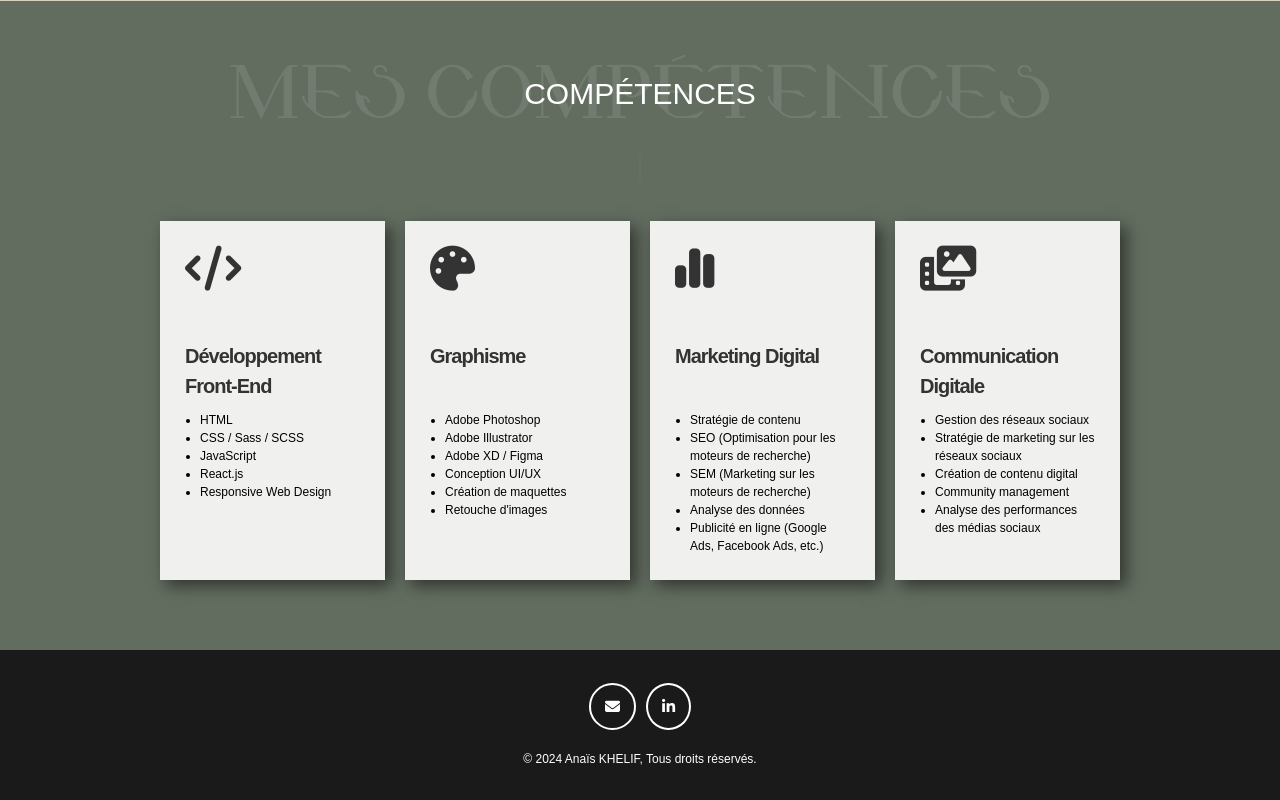
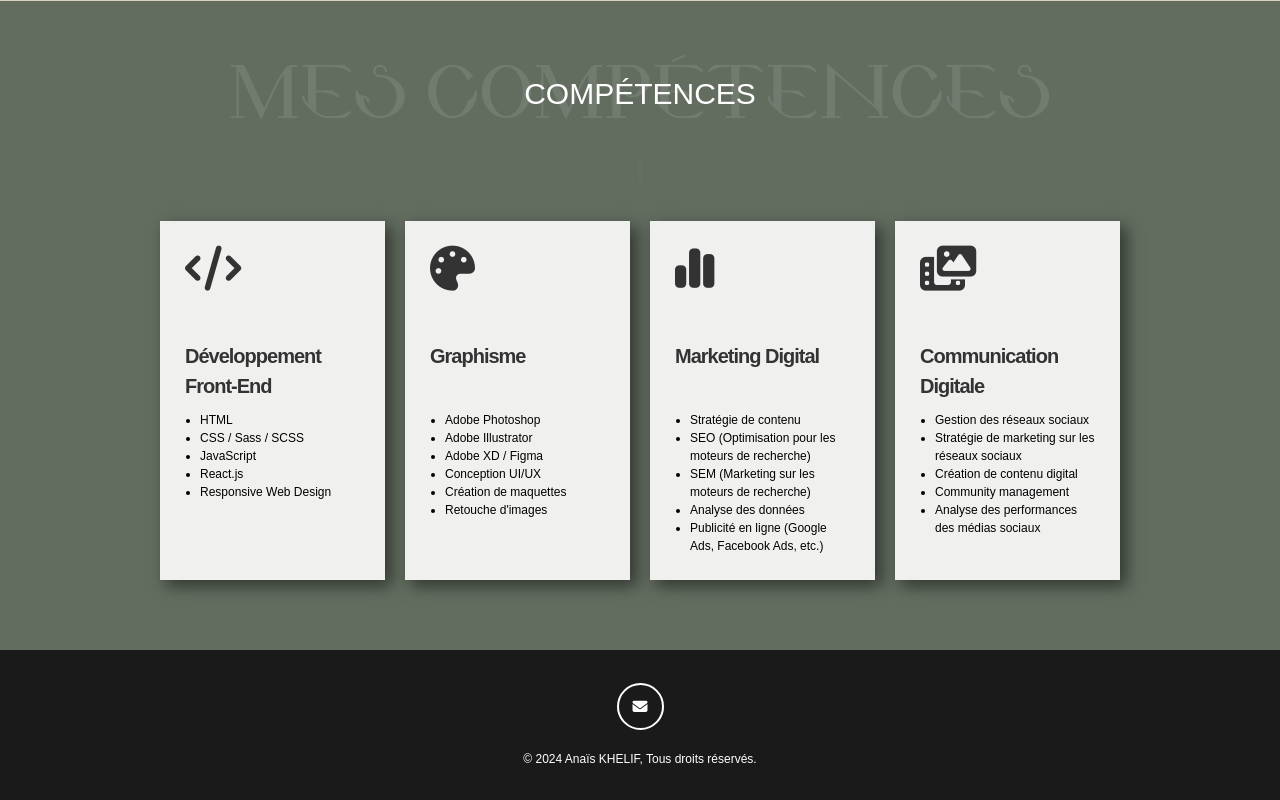
Before and after one commit to anakhlf/portefolio-anaiskhelif, a React (Create React App) app: page /#/ in a window 1280 px wide. Shown: the part 2075-2875 px from the top of the page. Built offline with nearby package versions, Linux system fonts and the light colour scheme.

Commit message:
modif contact

```diff
--- a/src/common/containers/Footer/index.js
+++ b/src/common/containers/Footer/index.js
@@ -7,9 +7,6 @@ function Footer(){
                 <a href="mailto:khelif.anaispro@email.com" aria-label="Envoyer un e-mail à Anaïs Khelif">
                     <i className="fa-solid fa-envelope" ></i>
                 </a>
-                <a href="https://www.linkedin.com/in/ana%C3%AFs-khelif/" aria-label="Profil LinkedIn d'Anaïs Khelif" target="_blank" rel="noopener noreferrer">
-                    <i className="fa-brands fa-linkedin-in"></i>
-                </a>
             </div>
             <p>© 2024 Anaïs KHELIF, Tous droits réservés.</p>
         </footer>
```
